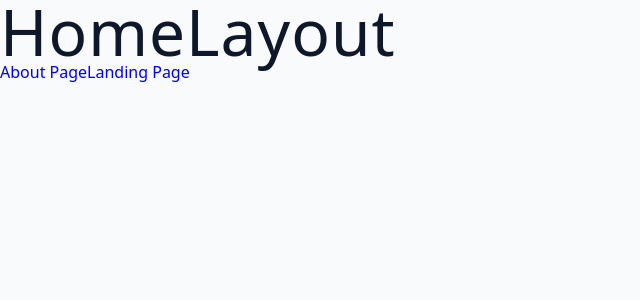
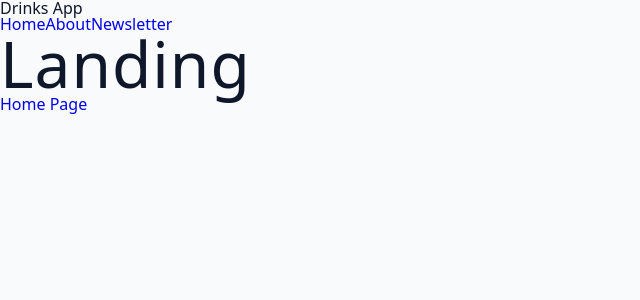
Before and after one commit to mugishaisaie/Drinks-App, a React (Vite) app: page / in a window 1280 px wide. Shown: the top 300 px of the page, without its empty margins (0-640 px from the left). Built offline with nearby package versions, Linux system fonts and the light colour scheme.

Commit message:
setting files component and adding styled component as basics start

```diff
--- a/package.json
+++ b/package.json
@@ -16,7 +16,7 @@
     "react-dom": "^18.2.0",
     "react-router-dom": "^6.11.2",
     "react-toastify": "^9.1.3",
-    "styled-components": "^5.3.10"
+    "styled-components": "^5.3.11"
   },
   "devDependencies": {
     "@types/react": "^18.0.28",
--- a/src/App.jsx
+++ b/src/App.jsx
@@ -8,21 +8,21 @@ const router = createBrowserRouter([
   {path: '/',
     element: <HomeLayout />,
     children:[
-      {path: '/about',
+      {index: true,
+        element: <Landing />
+      },
+
+      {path: 'newsletter',
+        element: <Newsletter />
+      },
+      {path: 'cocktail',
+        element: <Cocktail />
+      },
+      {path: 'about',
         element: <About />
       },
-      {path: '/about',
-        element: <About />
-      },
-      {path: '/cocktail',
-        element: <Cocktail />
-      },
-      {path: '/landing',
-        element: <Landing />
-      },
-      {path: '/about',
-        element: <About />
-      },
+
+
     ]
   },
 
--- a/src/Components/Navbar.jsx
+++ b/src/Components/Navbar.jsx
@@ -0,0 +1,29 @@
+import React from 'react'
+import { NavLink } from 'react-router-dom'
+import styled from 'styled-components'
+
+
+const styledBtn = styled.button `
+
+background: red;
+color: white;
+font-size: 2rem;
+padding: 1rem;
+`
+
+const Navbar = () => {
+  return (
+   <nav>
+    <div className="nav-center">
+        <span className='logo'>Drinks App</span>
+        <div className="nav-links">
+            <NavLink to='/' className='nav-links'>Home</NavLink>
+            <NavLink to='/about' className='nav-links'>About</NavLink>
+            <NavLink to='/newsletter' className='nav-links'>Newsletter</NavLink>
+        </div>
+    </div>
+   </nav>
+  )
+}
+
+export default Navbar
--- a/src/pages/HomeLayout.jsx
+++ b/src/pages/HomeLayout.jsx
@@ -1,13 +1,14 @@
 import React from 'react'
-import { Link } from 'react-router-dom'
+import {  Outlet } from 'react-router-dom'
+import Navbar from '../Components/Navbar'
 
 const HomeLayout = () => {
   return (
-    <div>
-      <h1>HomeLayout</h1>
-      <Link to="/about">About Page</Link>
-      <Link to="/landing">Landing Page</Link>
-    </div>
+    <>
+
+      <Navbar />
+      <Outlet />
+    </>
   )
 }
 
```
Also changed, not shown: src/Wrappers/About.js (added), src/Wrappers/CocktailList.js (added), src/Wrappers/CocktailPage.js (added), src/Wrappers/CocktalCard.js (added), src/Wrappers/Landing.js (added), src/Wrappers/Navbar.js (added), src/Wrappers/SearchForm.js (added), 2 other files (tests, documents, lock files or other folders).
